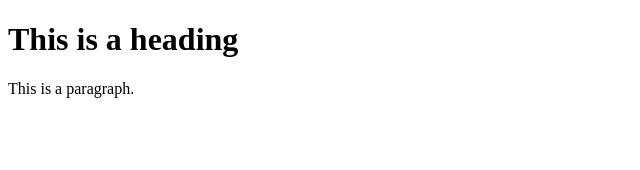
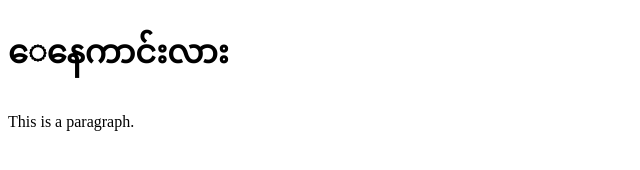
Before and after one commit to SkyGithub2022/happiness-, a plain HTML site: page index.html in a window 1280 px wide. Shown: the whole page, without its empty margins (0-640 px from the left). Drawn offline with Linux system fonts and the light colour scheme.

Commit message:
Update index.html

```diff
--- a/index.html
+++ b/index.html
@@ -5,7 +5,7 @@
 </head>
 <body>
 
-<h1>This is a heading</h1>
+<h1>‌ေနေကာင်းလား</h1>
 <p>This is a paragraph.</p>
 
 </body>
```
